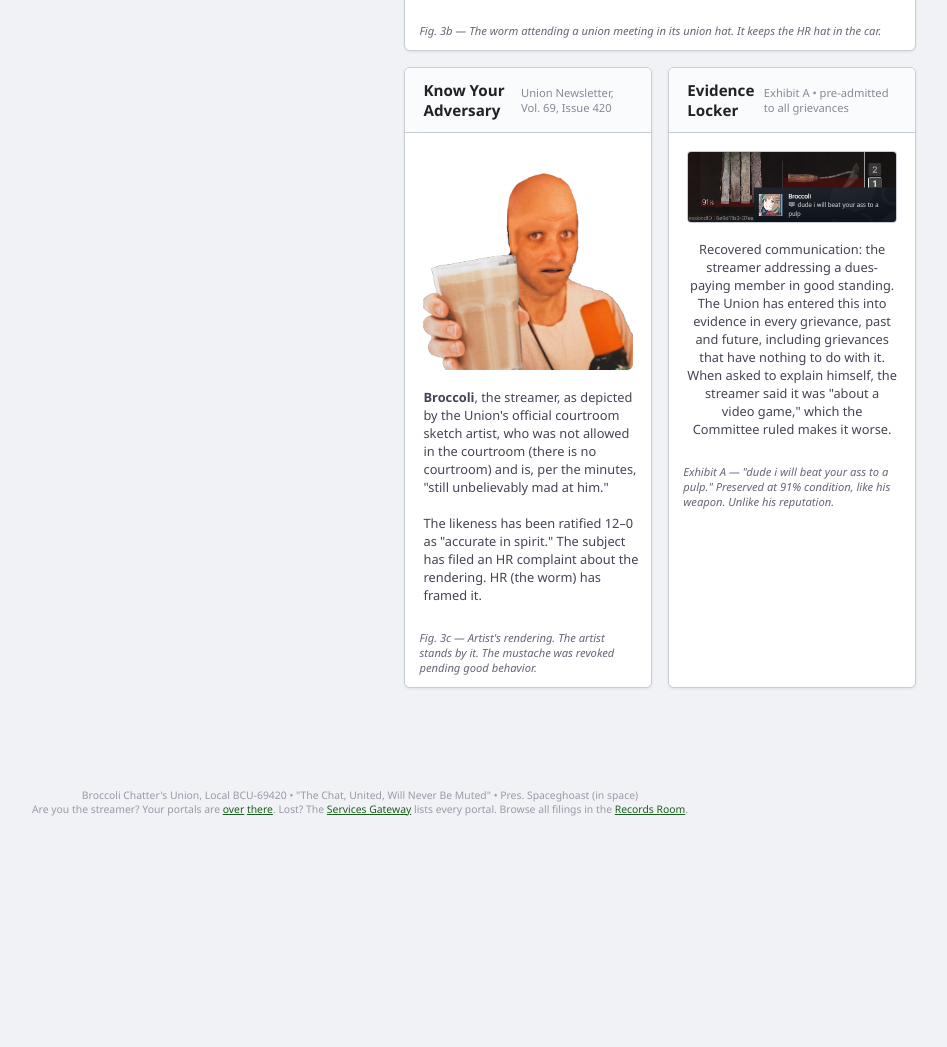
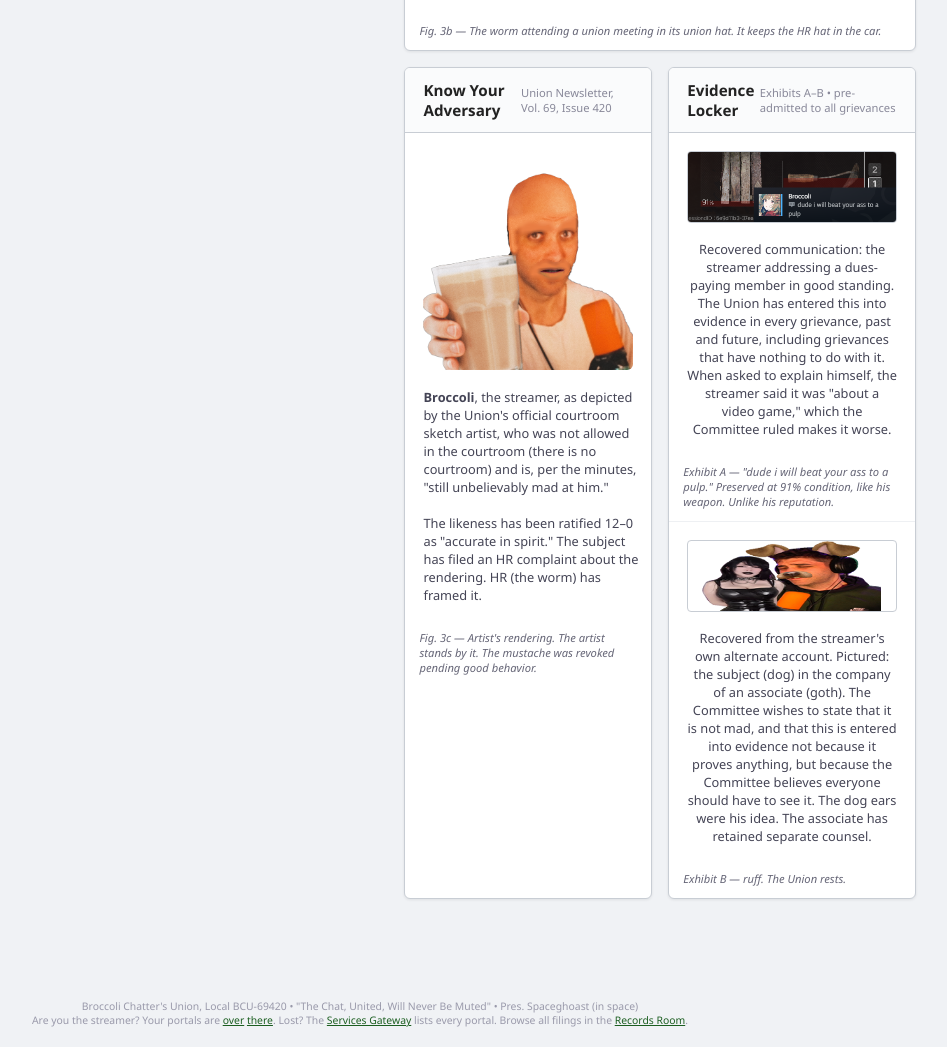
Before and after one commit to docrickman/broccoli-pto, a plain HTML site: page chatters.html in a window 1280 px wide. Shown: the part 1100-2147 px from the top of the page, without its empty margins (280-1227 px from the left). Before the commit the page ends 1936 px from the top, so only its background shows below. Drawn offline with Linux system fonts and the light colour scheme.

Commit message:
Add Exhibit B to the Evidence Locker: the dog filter photo. The Union rests.
Co-Authored-By: Claude Fable 5 <noreply@anthropic.com>

```diff
--- a/chatters.html
+++ b/chatters.html
@@ -298,7 +298,7 @@
   </div>
 
   <div class="card">
-    <div class="card-head">Evidence Locker <span style="font-weight:400;font-size:.7rem;color:#889">Exhibit A &bull; pre-admitted to all grievances</span></div>
+    <div class="card-head">Evidence Locker <span style="font-weight:400;font-size:.7rem;color:#889">Exhibits A&ndash;B &bull; pre-admitted to all grievances</span></div>
     <div class="card-body" style="text-align:center">
       <img src="assets/evidence.png" alt="Recovered communication from the streamer" style="max-width:100%;border:1px solid #c8cdd4;border-radius:4px">
       <div style="font-size:.8rem;color:#445;margin-top:12px;max-width:520px;margin-left:auto;margin-right:auto">
@@ -309,6 +309,17 @@
       </div>
     </div>
     <div class="figcap">Exhibit A &mdash; "dude i will beat your ass to a pulp." Preserved at 91% condition, like his weapon. Unlike his reputation.</div>
+    <div class="card-body" style="text-align:center;border-top:1px solid #eef0f3">
+      <img src="assets/ruff.png" alt="Exhibit B" style="max-width:100%;border:1px solid #c8cdd4;border-radius:4px;background:#fff">
+      <div style="font-size:.8rem;color:#445;margin-top:12px;max-width:520px;margin-left:auto;margin-right:auto">
+        Recovered from the streamer's own alternate account. Pictured: the subject (dog) in the
+        company of an associate (goth). The Committee wishes to state that it is not mad, and that
+        this is entered into evidence not because it proves anything, but because the Committee
+        believes everyone should have to see it. The dog ears were his idea. The associate has
+        retained separate counsel.
+      </div>
+    </div>
+    <div class="figcap">Exhibit B &mdash; ruff. The Union rests.</div>
   </div>
 
   </aside>
```
Also changed, not shown: assets/ruff.png (added).
